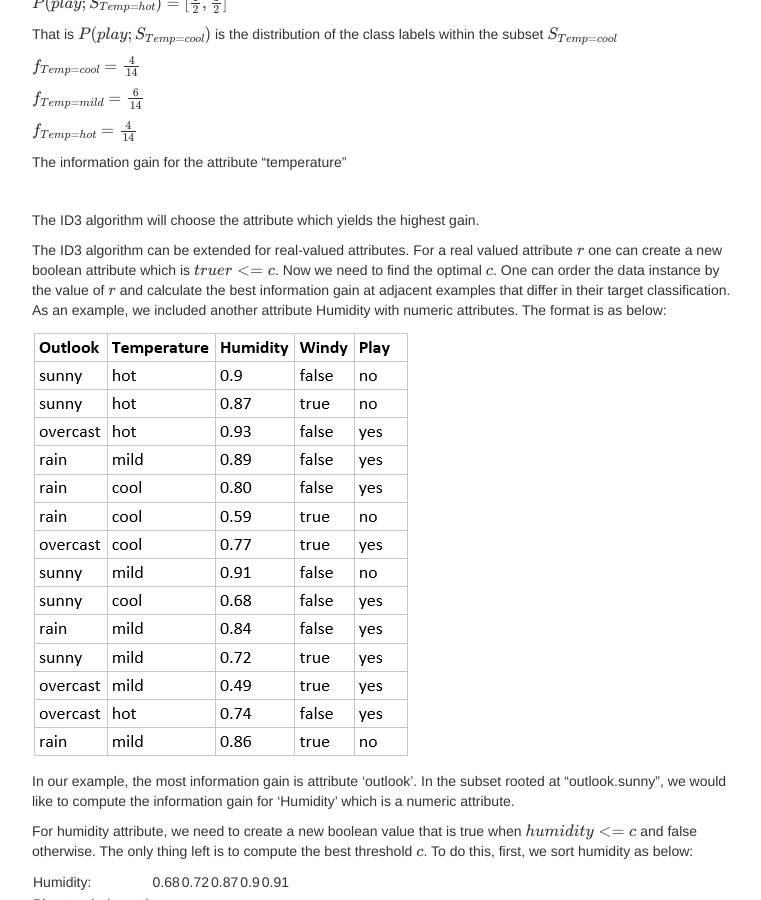
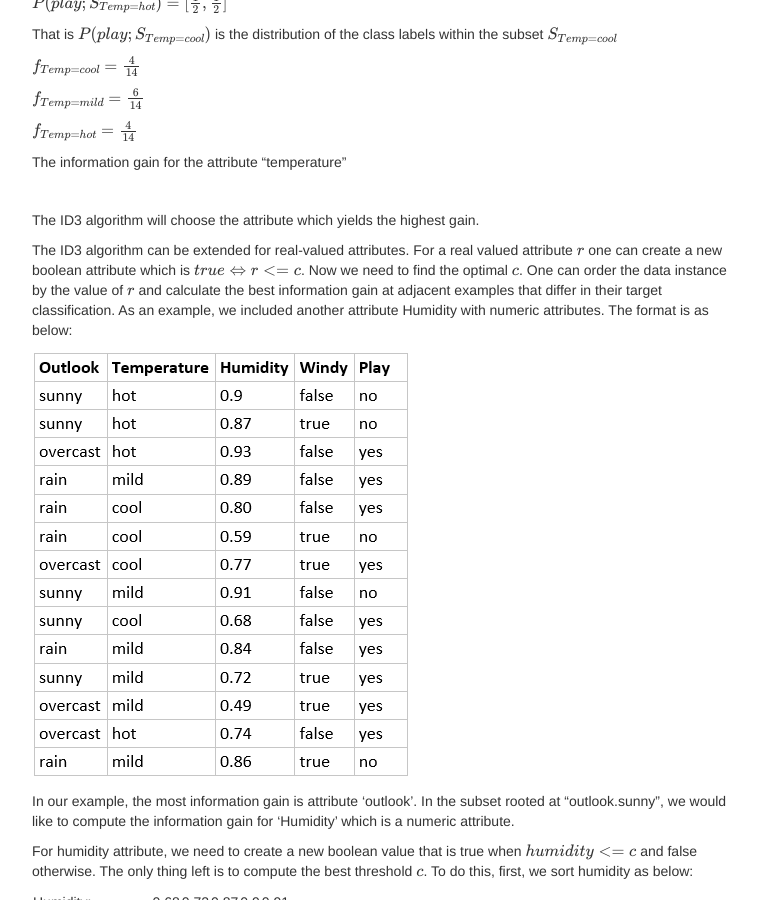
Before and after one commit to kfattila/kfattila.github.io, a Jekyll site: the page built from pages/Decision_trees.md, in a window 1280 px wide and 900 px high, scrolled down 4543 px. Shown: the whole window, without its empty margins (258-1019 px from the left). Built offline with Jekyll 4.4.1, drawn with Linux system fonts in a browser that asks for light colours; formulas are drawn with MathJax 3; comment, search, counter and statistics services are not loaded.

Commit message:
lectures

```diff
--- a/pages/Decision_trees.md
+++ b/pages/Decision_trees.md
@@ -154,7 +154,7 @@ The information gain for the attribute "temperature"
 The ID3 algorithm will choose the attribute which yields the highest gain.
 
 
-The ID3 algorithm can be extended for real-valued attributes. For a real valued attribute \\(r\\) one can create a new boolean attribute which is \\(true r <= c\\). Now we need to find the optimal \\(c\\).  One can order the data instance by the value of \\(r\\) and calculate the best information gain at adjacent examples that differ in their target classification.
+The ID3 algorithm can be extended for real-valued attributes. For a real valued attribute \\(r\\) one can create a new boolean attribute which is \\(true \Leftrightarrow r <= c\\). Now we need to find the optimal \\(c\\).  One can order the data instance by the value of \\(r\\) and calculate the best information gain at adjacent examples that differ in their target classification.
 As an example, we included another attribute Humidity with numeric attributes. The format is as below:
 
 ![decisiontrees5.png](./images/decisiontrees5.png)
```
